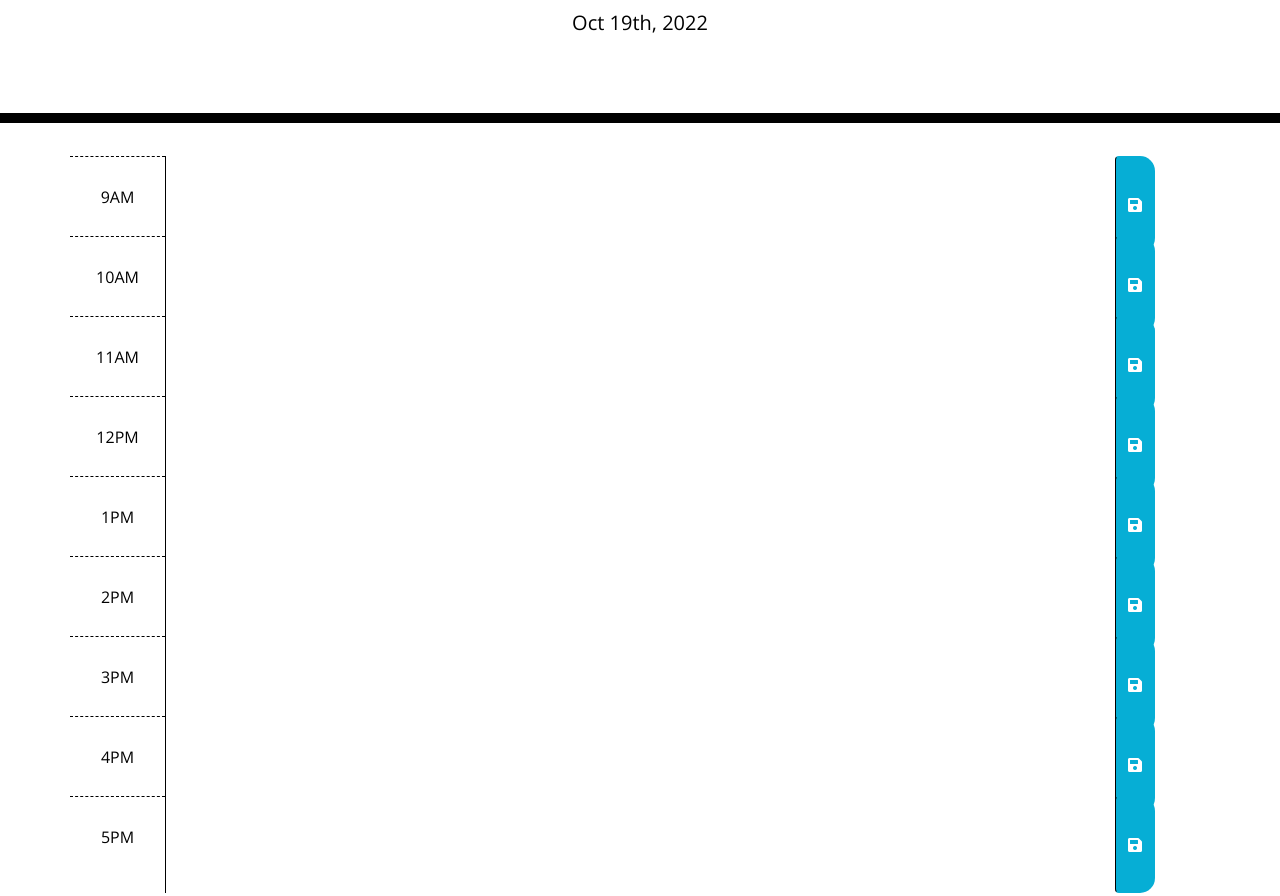
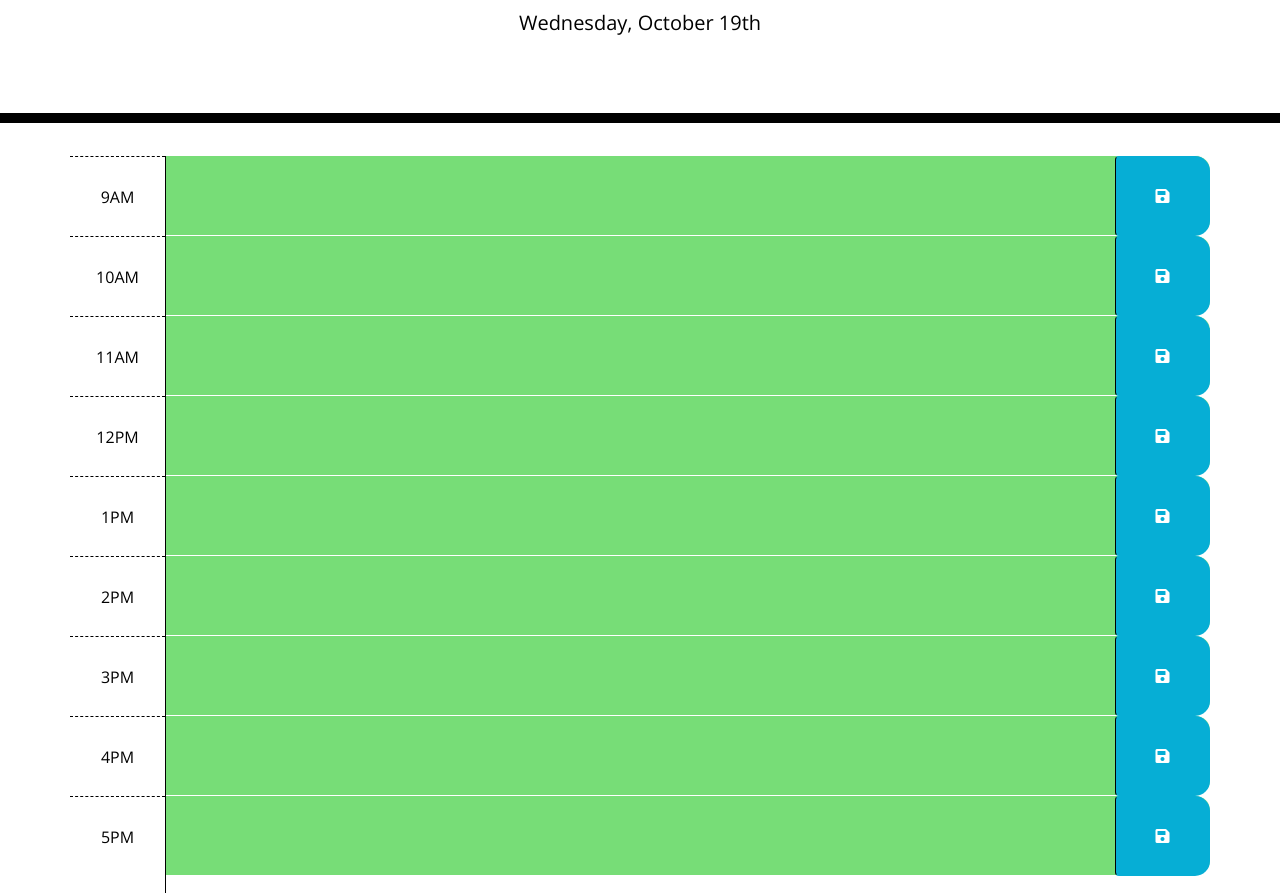
Before and after one commit to jpinto2/Work-Day-Scheduler, a plain HTML site: page index.html in a window 1280 px wide. Shown: the part 181-1077 px from the top of the page. Drawn offline with nearby package versions, Linux system fonts and the light colour scheme.

Commit message:
webpage working and corrected display errors i missed

```diff
--- a/index.html
+++ b/index.html
@@ -30,7 +30,7 @@
     </header>
     <div class="container">
       <!-- Timeblocks go here -->
-      <div id="9am" class="time-block row">
+      <div id="9" class="time-block row">
 
         <div class="col-md-1 hour">
           <p>9AM</p>
@@ -38,10 +38,10 @@
 
         <textarea class="col-md-10 description"></textarea>
 
-        <button class="btn saveBtn"><i class="fas fa-save"></i></button>
+        <button class="col-md-1 btn saveBtn"><i class="fas fa-save"></i></button>
       </div>
 
-      <div id="10am" class="time-block row">
+      <div id="10" class="time-block row">
 
         <div class="col-md-1 hour">
           <p>10AM</p>
@@ -49,10 +49,10 @@
 
         <textarea class="col-md-10 description"></textarea>
 
-        <button class="btn saveBtn"><i class="fas fa-save"></i></button>
+        <button class="col-md-1 btn saveBtn"><i class="fas fa-save"></i></button>
       </div>
 
-      <div id="11am" class="time-block row">
+      <div id="11" class="time-block row">
 
         <div class="col-md-1 hour">
           <p>11AM</p>
@@ -60,10 +60,10 @@
 
         <textarea class="col-md-10 description"></textarea>
 
-        <button class="btn saveBtn"><i class="fas fa-save"></i></button>
+        <button class="col-md-1 btn saveBtn"><i class="fas fa-save"></i></button>
       </div>
 
-      <div id="12pm" class="time-block row">
+      <div id="12" class="time-block row">
 
         <div class="col-md-1 hour">
           <p>12PM</p>
@@ -71,10 +71,10 @@
 
         <textarea class="col-md-10 description"></textarea>
 
-        <button class="btn saveBtn"><i class="fas fa-save"></i></button>
+        <button class="col-md-1 btn saveBtn"><i class="fas fa-save"></i></button>
       </div>
 
-      <div id="1pm" class="time-block row">
+      <div id="13" class="time-block row">
 
         <div class="col-md-1 hour">
           <p>1PM</p>
@@ -82,10 +82,10 @@
 
         <textarea class="col-md-10 description"></textarea>
 
-        <button class="btn saveBtn"><i class="fas fa-save"></i></button>
+        <button class="col-md-1 btn saveBtn"><i class="fas fa-save"></i></button>
       </div>
 
-      <div id="2pm" class="time-block row">
+      <div id="14" class="time-block row">
 
         <div class="col-md-1 hour">
           <p>2PM</p>
@@ -93,10 +93,10 @@
 
         <textarea class="col-md-10 description"></textarea>
 
-        <button class="btn saveBtn"><i class="fas fa-save"></i></button>
+        <button class="col-md-1 btn saveBtn"><i class="fas fa-save"></i></button>
       </div>
 
-      <div id="3pm" class="time-block row">
+      <div id="15" class="time-block row">
 
         <div class="col-md-1 hour">
           <p>3PM</p>
@@ -104,10 +104,10 @@
 
         <textarea class="col-md-10 description"></textarea>
 
-        <button class="btn saveBtn"><i class="fas fa-save"></i></button>
+        <button class="col-md-1 btn saveBtn"><i class="fas fa-save"></i></button>
       </div>
 
-      <div id="4pm" class="time-block row">
+      <div id="16" class="time-block row">
 
         <div class="col-md-1 hour">
           <p>4PM</p>
@@ -115,10 +115,10 @@
 
         <textarea class="col-md-10 description"></textarea>
 
-        <button class="btn saveBtn"><i class="fas fa-save"></i></button>
+        <button class="col-md-1 btn saveBtn"><i class="fas fa-save"></i></button>
       </div>
 
-      <div id="5pm" class="time-block row">
+      <div id="17" class="time-block row">
 
         <div class="col-md-1 hour">
           <p>5PM</p>
@@ -126,7 +126,7 @@
 
         <textarea class="col-md-10 description"></textarea>
 
-        <button class="btn saveBtn"><i class="fas fa-save"></i></button>
+        <button class="col-md-1 btn saveBtn"><i class="fas fa-save"></i></button>
       </div>
     </div>
 
--- a/script.js
+++ b/script.js
@@ -1,2 +1,52 @@
 var today = moment();
-$("#currentDay").text(today.format("MMM Do, YYYY"));
+$("#currentDay").text(today.format("dddd, MMMM Do"));
+
+$(function ()  {
+    $(".saveBtn").on("click", function () {
+
+        var time = $(this).parent().attr("id");
+        var text = $(this).siblings(".description").val();
+        localStorage.setItem(time, text);
+
+    })
+
+    function currentTime() {
+
+        var time = moment().hour();
+        var blockTime = 9;
+
+        $(".time-block").each(function () {
+
+            if (blockTime < time) {
+                $(this).removeClass("present");
+                $(this).removeClass("future");
+                $(this).addClass("past");
+            }
+            else if (blockTime === time) {
+                $(this).removeClass("past");
+                $(this).removeClass("future");
+                $(this).addClass("present");
+            }
+            else {
+                $(this).removeClass("past");
+                $(this).removeClass("present");
+                $(this).addClass("future");
+
+            }
+            blockTime++;
+        })
+    }
+
+
+    $("#9 .description").val(localStorage.getItem("9"));
+    $("#10 .description").val(localStorage.getItem("10"));
+    $("#11 .description").val(localStorage.getItem("11"));
+    $("#12 .description").val(localStorage.getItem("12"));
+    $("#13 .description").val(localStorage.getItem("13"));
+    $("#14 .description").val(localStorage.getItem("14"));
+    $("#15 .description").val(localStorage.getItem("15"));
+    $("#16 .description").val(localStorage.getItem("16"));
+    $("#17 .description").val(localStorage.getItem("17"));
+
+    currentTime();
+})
--- a/style.css
+++ b/style.css
@@ -63,6 +63,7 @@ textarea{
   border-bottom-right-radius: 15px;
   background-color: #06AED5;
   color: white;
+  height: 80px;
 }
 
 .saveBtn i:hover {
```
